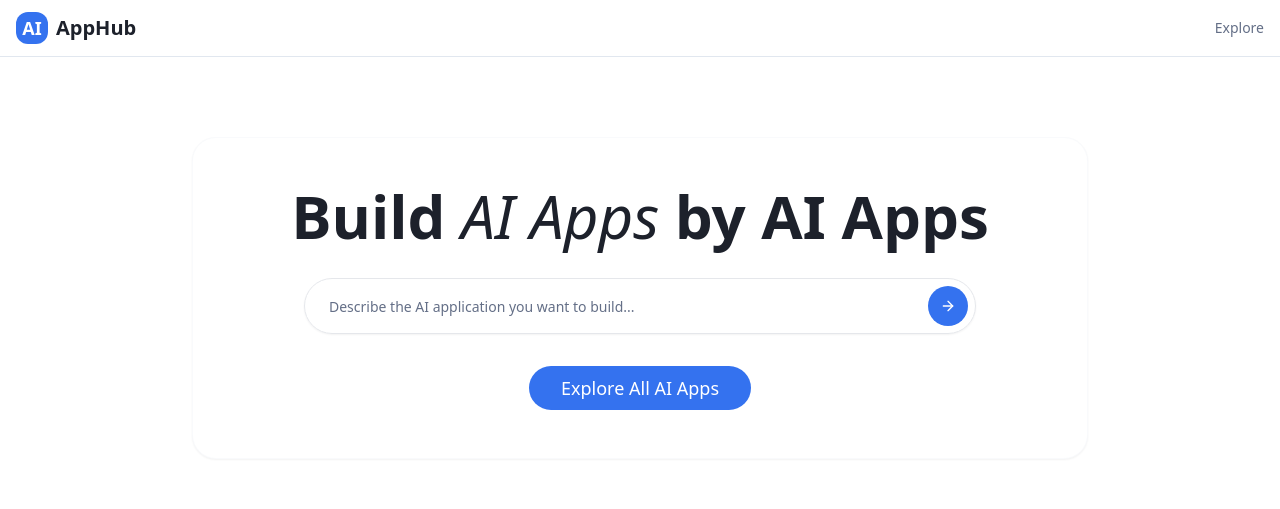
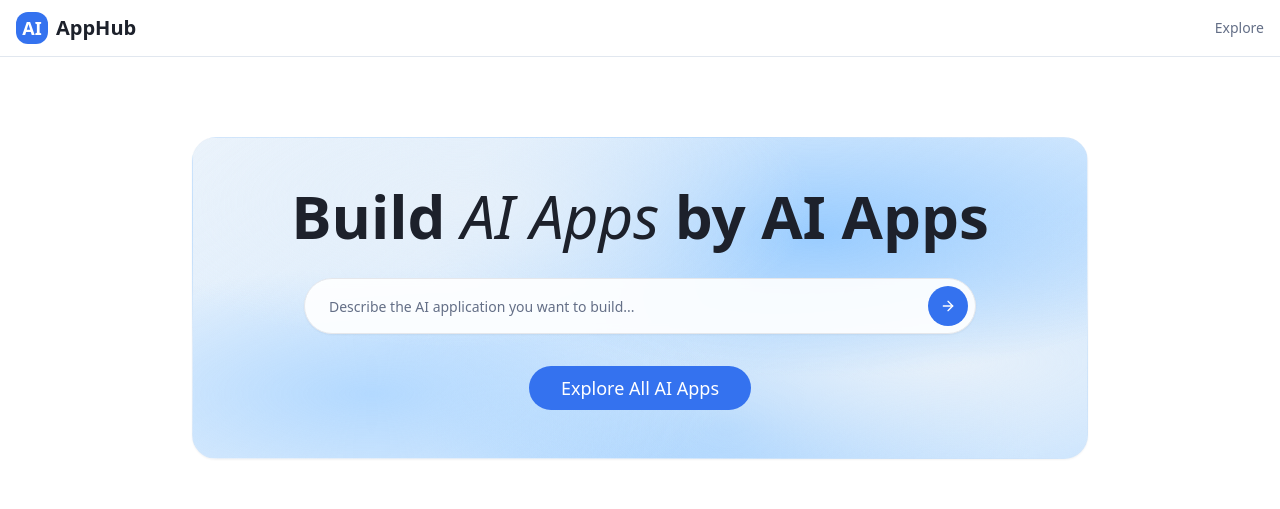
Before and after one commit to Finesssee/aicreator-hub, a React (Vite) app: page / in a window 1280 px wide. Shown: the top 509 px of the page. Built offline with nearby package versions, Linux system fonts and the light colour scheme; no server answers.

Commit message:
Update landing page background
Apply a scattered radial gradient background to the landing page headline section, using varying shades of blue for a soft, airy, watercolour-like effect.

```diff
--- a/src/index.css
+++ b/src/index.css
@@ -57,6 +57,13 @@ All colors MUST be HSL.
                         radial-gradient(ellipse at 90% 80%, #B3D9FF 0%, transparent 50%),
                         radial-gradient(ellipse at 10% 90%, #E6F0FA 0%, transparent 50%),
                         linear-gradient(135deg, #F0F8FF 0%, #E6F0FA 100%);
+    --gradient-hero-card: radial-gradient(ellipse at 30% 20%, #E6F0FA 0%, transparent 40%),
+                          radial-gradient(ellipse at 70% 30%, #99CCFF 0%, transparent 45%),
+                          radial-gradient(ellipse at 20% 80%, #B3D9FF 0%, transparent 35%),
+                          radial-gradient(ellipse at 85% 70%, #E6F0FA 0%, transparent 50%),
+                          radial-gradient(ellipse at 40% 60%, #CCE5FF 0%, transparent 30%),
+                          radial-gradient(ellipse at 60% 90%, #99CCFF 0%, transparent 40%),
+                          linear-gradient(145deg, rgba(230, 240, 250, 0.8) 0%, rgba(153, 204, 255, 0.6) 100%);
 
     /* Shadows */
     --shadow-soft: 0 4px 20px -2px hsl(var(--brand-blue) / 0.1);
@@ -167,4 +174,8 @@ All colors MUST be HSL.
   .gradient-organic {
     background: var(--gradient-organic);
   }
+
+  .gradient-hero-card {
+    background: var(--gradient-hero-card);
+  }
 }
--- a/src/pages/LandingPage.tsx
+++ b/src/pages/LandingPage.tsx
@@ -79,7 +79,7 @@ const LandingPage: React.FC = () => {
         <main>
           <section className="py-20 px-4">
             <div className="container mx-auto text-center">
-              <div className="max-w-4xl mx-auto bg-background rounded-3xl p-12 shadow-sm border border-border/20">
+              <div className="max-w-4xl mx-auto gradient-hero-card rounded-3xl p-12 shadow-sm border border-border/20">
                 <h1 className="text-5xl md:text-6xl font-bold mb-8 text-foreground">
                   Build <em className="italic font-thin">AI Apps</em> by AI Apps
                 </h1>
```
